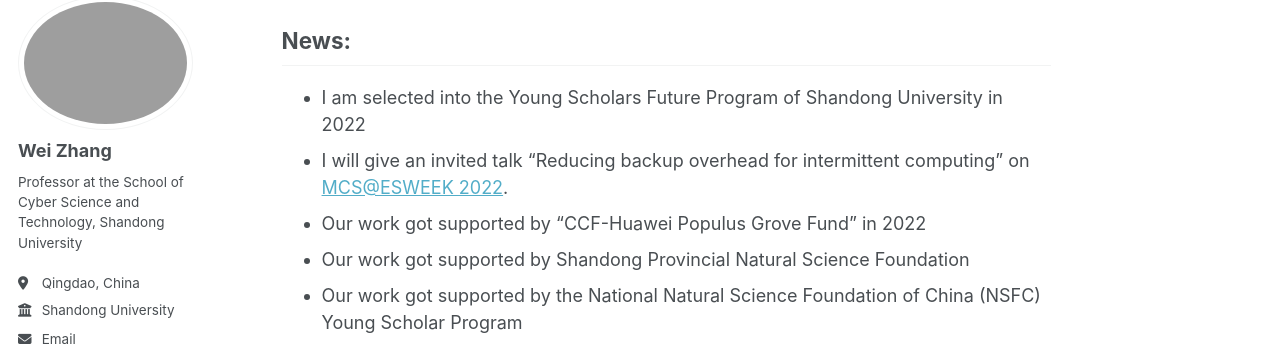
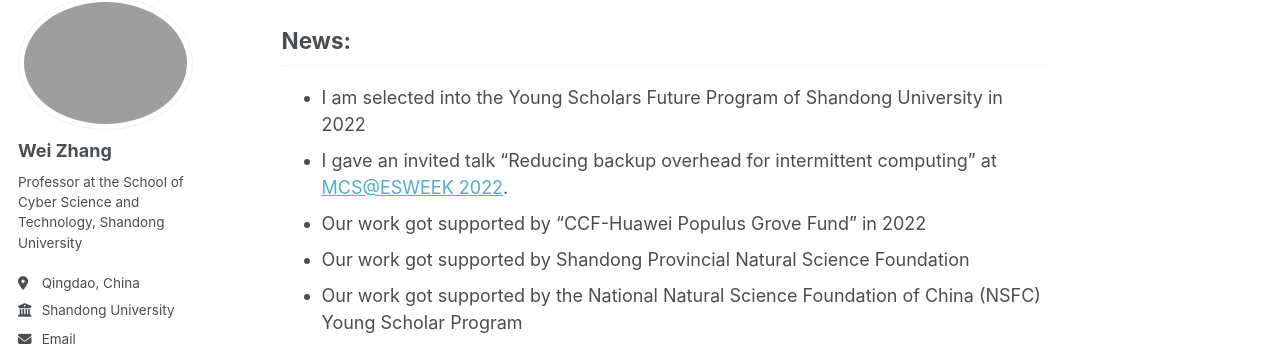
Before and after one commit to SDUZhangWei/zhangwei2, a Jekyll site: the page built from _pages/about.md, in a window 1280 px wide and 900 px high, scrolled down 441 px. Shown: the part 110-456 px from the top of the window. Built offline with Jekyll 4.4.1, drawn with Linux system fonts in a browser that asks for light colours; some web fonts are replaced.

Commit message:
Update about.md

```diff
--- a/_pages/about.md
+++ b/_pages/about.md
@@ -23,7 +23,7 @@ EMAIL: sduzhangwei@sdu.edu.cn
 ## News:
 
 - I am selected into the Young Scholars Future Program of Shandong University in 2022
-- I will give an invited talk "Reducing backup overhead for intermittent computing" on [MCS@ESWEEK 2022](https://msc-esweek.github.io/program.html).
+- I gave an invited talk "Reducing backup overhead for intermittent computing" at [MCS@ESWEEK 2022](https://msc-esweek.github.io/program.html).
 - Our work got supported by "CCF-Huawei Populus Grove Fund" in 2022
 - Our work got supported by Shandong Provincial Natural Science Foundation
 - Our work got supported by the National Natural Science Foundation of China (NSFC) Young Scholar Program
```
